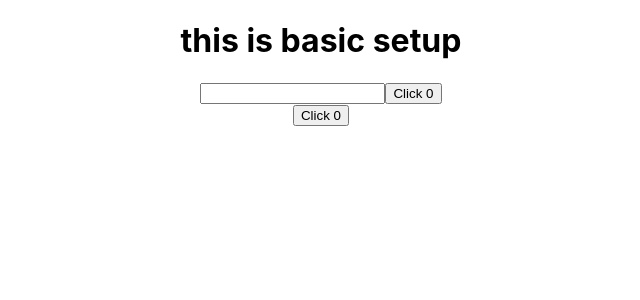
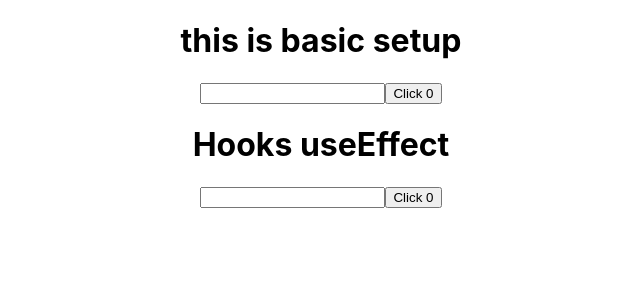
Before and after one commit to muralitharan805/react_warmup, a React (Create React App) app: page / in a window 1280 px wide. Shown: the top 300 px of the page, without its empty margins (319-959 px from the left). Built offline with nearby package versions, Linux system fonts and the light colour scheme.

Commit message:
compare values inlifecyle methods inside hooks

```diff
--- a/src/HooksCounter1.js
+++ b/src/HooksCounter1.js
@@ -4,15 +4,19 @@
 
   const [count,setCount]=useState(0)
 
+  const [name,setName]=useState('')
+
   useEffect(() => {
-
+    console.log("Useeffect update");
     document.title=`Click
     ${count} time Hooks`
 
 
-  })
+  },[count])
   return (
     <div>
+      <h1>Hooks useEffect</h1>
+      <input type="text" value={name} onChange={(e)=>setName(e.target.value)}></input>
       <button onClick={()=>setCount(count+1)}>Click {count}</button>
 
     </div>
```
